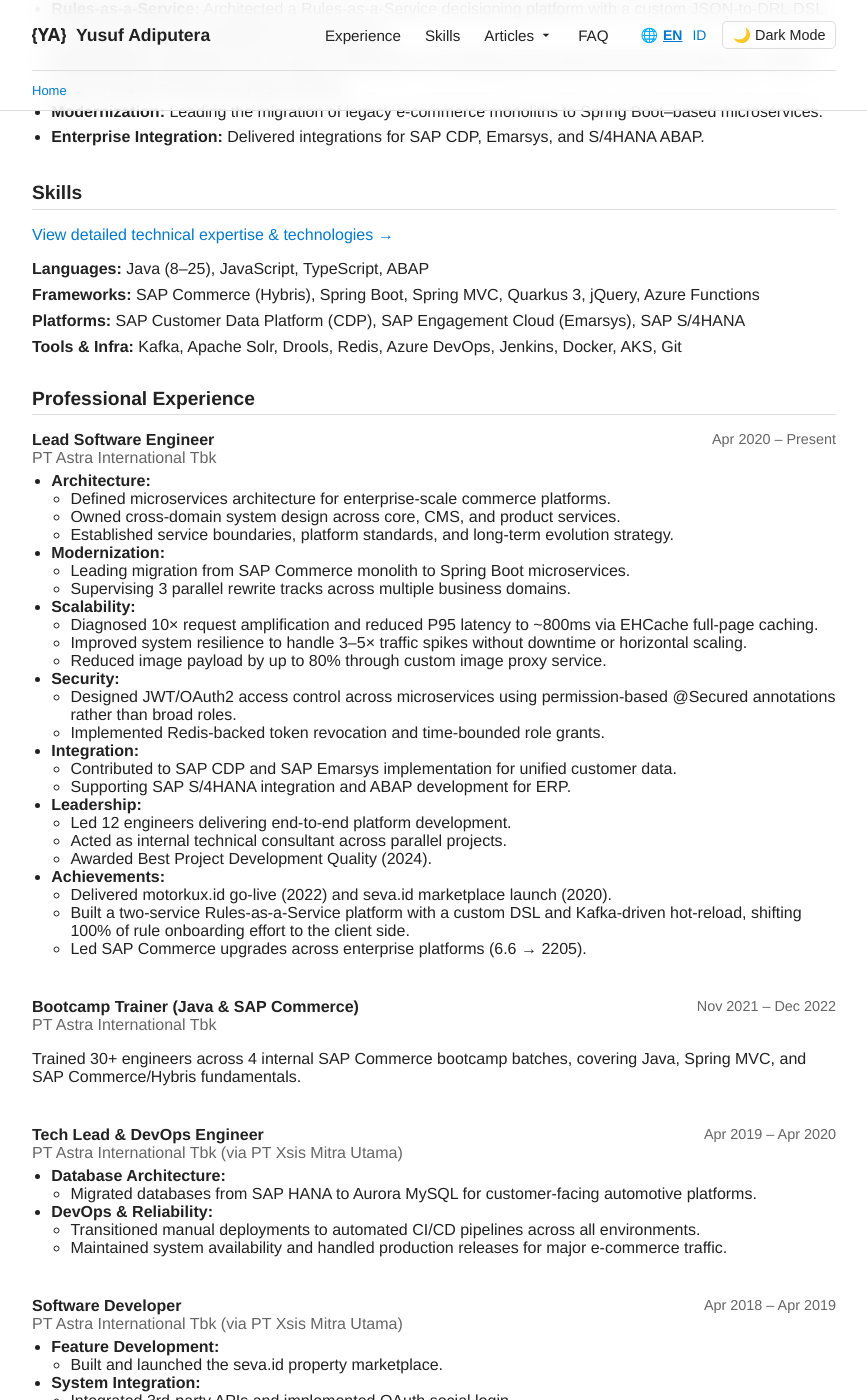
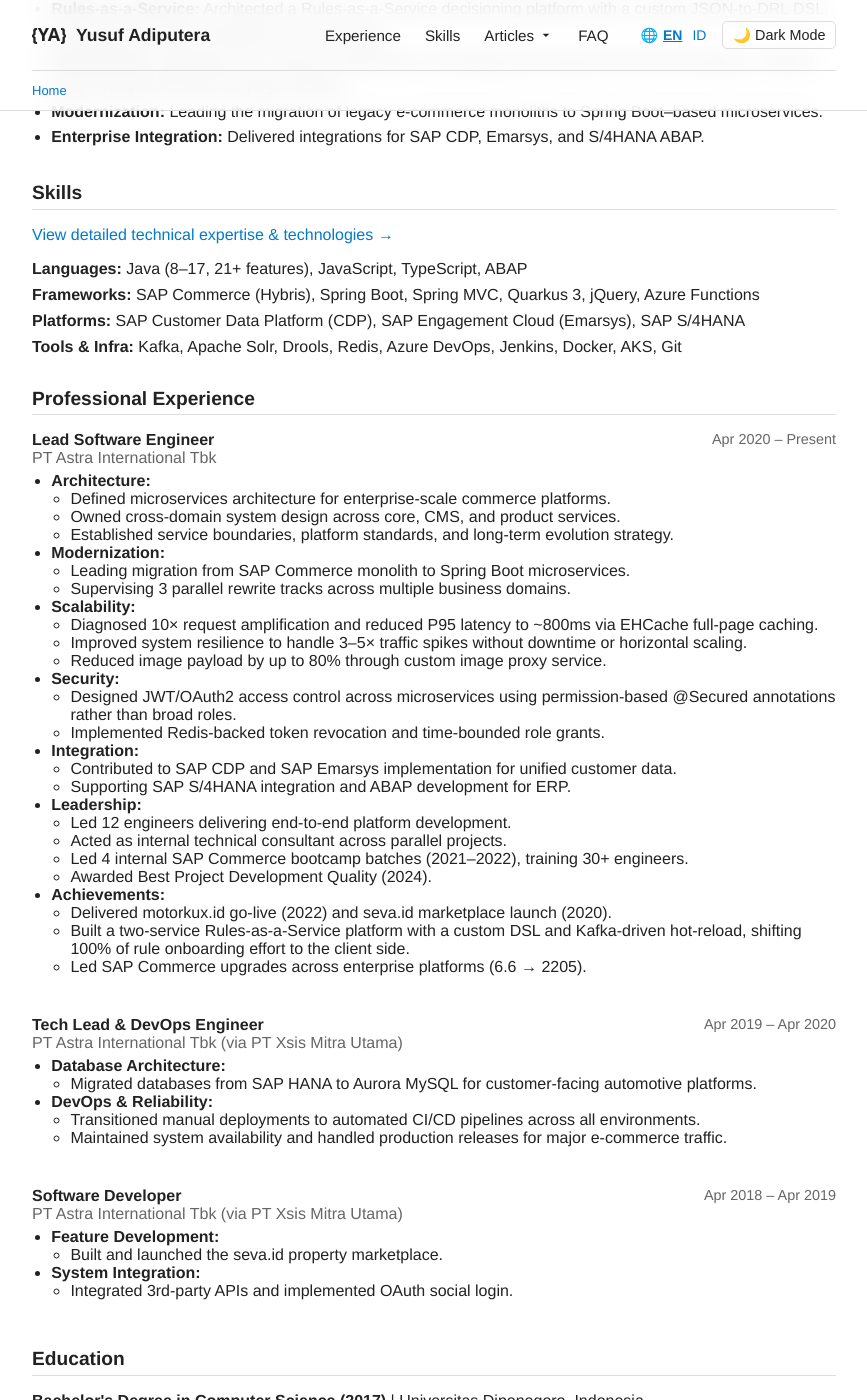
Before and after one commit to adiputera/adiputera.github.io, a Jekyll site: the page built from index.html, in a window 1280 px wide and 1400 px high, scrolled down 841 px. Shown: the whole window, without its empty margins (206-1073 px from the left). Built offline with Jekyll 4.4.1, drawn with Linux system fonts in a browser that asks for light colours.

Commit message:
Remove bootcamp trainer

```diff
--- a/_data/en.yml
+++ b/_data/en.yml
@@ -125,10 +125,10 @@
   - "Led the engineering teams for motorkux.id (2021–Present) and seva.id marketplace (2019–2021)"
   - "Contributed to the core development of the seva.id property platform (2018–2019)"
   - "Received the internal \"Best Project Development Quality\" award (2024)"
-  - "Diagnosed 10× request amplification on SAP Commerce Accelerator via Datadog (20–30 inbound RPS saturating 200–300 internal ops/sec). Implemented EHCache full-page caching, reducing internal operations by ~85% and P95 latency from 2.1s to ~800ms, enabling 3–5× traffic absorption without horizontal scaling."
+  - "Diagnosed 10× request amplification on SAP Commerce Accelerator via Datadog (20–30 inbound RPS saturating 200–300 internal ops/sec). Implemented EHCache full-page caching, reducing internal operations by ~70-85% and P95 latency from 2.1s to ~800ms, enabling 3–5× traffic absorption without horizontal scaling."
   - "Integrated SAP Customer Data Platform (CDP) and SAP Emarsys for unified customer profiles and marketing (2025)"
   - "Contributed to SAP S/4HANA ERP integrations using ABAP (Ongoing)"
-  - "Designed and implemented a comprehensive Role-Based Access Control (RBAC) framework to govern service-level authorization and secure access lifecycles."
+  - "Designed and implemented a comprehensive permission-based authorization framework (fine-grained PBAC on top of role assignment) to govern service-level authorization and secure access lifecycles."
   - "Built a custom image proxy service to dramatically reduce payload sizes and bandwidth (2024)"
   - "Architected a two-service Rules-as-a-Service decisioning platform with a custom JSON-to-DRL DSL. Enabled Kafka-driven hot-reload of business rules with zero backend development required for new rules, shifting all integration effort to the client side."
   - "Developed location-based custom promotion modules in SAP Commerce (2023)"
@@ -198,7 +198,7 @@
       <h4>Scalability &amp; Performance Engineering</h4>
       <ul>
         <li>Diagnosed 10× request amplification on SAP Commerce Accelerator via Datadog (20–30 inbound RPS to 200–300 internal ops/sec).</li>
-        <li>Implemented EHCache full-page caching with selective invalidation, reducing internal operations by ~85% and P95 latency from 2.1s to ~800ms.</li>
+        <li>Implemented EHCache full-page caching with selective invalidation, reducing internal operations by ~70-85% and P95 latency from 2.1s to ~800ms.</li>
         <li>Improved system resilience to handle 3–5× traffic spikes without downtime or horizontal scaling.</li>
         <li>Reduced image payload size by up to 80% through custom image proxy service.</li>
         <li>Optimized storefront performance via CMS lazy loading and rendering improvements.</li>
@@ -231,25 +231,12 @@
       <ul>
         <li>Delivered <strong>motorkux.id</strong> go-live (2022) and <strong>seva.id marketplace</strong> launch (2020) with payment, shipping, and 3rd-party integrations.</li>
         <li>Architected a two-service Rules-as-a-Service decisioning platform (Publishing Service & Evaluation Service) with a custom JSON-to-DRL DSL and Kafka-driven hot-reload, eliminating backend development for new rules.</li>
-        <li>Architected the platform and led initial team implementation, then took over hands-on engineering ownership to drive detailed enhancements (operator taxonomy, collection quantifiers, multi-object semantics, hot-reload mechanism) to production readiness.</li>
+        <li>Selected to personally drive the rules engine refinement phase given its strategic importance — owning operator taxonomy, collection quantifiers, multi-object semantics, and hot-reload mechanism through to production.</li>
         <li>Led multiple SAP Commerce upgrades across enterprise platforms (seva.id, auto2000, motorkux.id - versions 6.6 → 2205).</li>
         <li>Developed custom promotion engine supporting location-based quota without coupon dependency.</li>
       </ul>
 
       <p><strong>Technology Stack:</strong> Java, Spring Boot, Spring MVC, Microservices Architecture, SAP Commerce (Hybris), Drools, EHCache, Kafka, Redis, SAP CDP, SAP Emarsys, SAP S/4HANA, Azure DevOps, Jenkins, Docker, AKS, Azure Function App, TypeScript.</p>
-
-  - title: "Bootcamp Trainer"
-    company: "PT Astra International Tbk"
-    logo: "images/astra.svg"
-    logo_alt: "PT Astra International Tbk Logo"
-    start_date: "2021-11"
-    start_display: "Nov 2021"
-    end_date: "2022-12"
-    end_display: "Dec 2022"
-    duration: "Nov 2021 - Dec 2022"
-    description_html: |
-      <p>Trained 30+ engineers across 4 internal SAP Commerce bootcamp batches, covering Java, Spring MVC, and SAP Commerce/Hybris fundamentals.</p>
-      <p class="tech-stack"><strong>Technology Stack:</strong> Java, Spring MVC, SAP Commerce (Hybris)</p>
 
   - title: "Tech Lead & DevOps Engineer"
     company: "PT Astra International Tbk (via PT Xsis Mitra Utama)"
--- a/_data/id.yml
+++ b/_data/id.yml
@@ -125,10 +125,10 @@
   - "Memimpin tim engineering untuk pengembangan motorkux.id (2021–Sekarang) dan seva.id marketplace (2019–2021)"
   - "Berkontribusi pada pengembangan inti platform seva.id property (2018–2019)"
   - "Menerima penghargaan internal \"Best Project Development Quality\" (2024)"
-  - "Mendiagnosis amplifikasi permintaan 10× pada SAP Commerce Accelerator melalui Datadog (20–30 RPS inbound hingga memenuhi 200–300 operasi internal/detik). Mengimplementasikan full-page caching EHCache, mengurangi operasi internal sebesar ~85% dan latensi P95 dari 2,1 detik menjadi ~800ms, memungkinkan penyerapan trafik 3–5× tanpa penskalaan horizontal."
+  - "Mendiagnosis amplifikasi permintaan 10× pada SAP Commerce Accelerator melalui Datadog (20–30 RPS inbound hingga memenuhi 200–300 operasi internal/detik). Mengimplementasikan full-page caching EHCache, mengurangi operasi internal sebesar ~70-85% dan latensi P95 dari 2,1 detik menjadi ~800ms, memungkinkan penyerapan trafik 3–5× tanpa penskalaan horizontal."
   - "Mengintegrasikan SAP Customer Data Platform (CDP) dan SAP Emarsys untuk profil pelanggan dan pemasaran terpadu (2025)"
   - "Mendukung integrasi SAP S/4HANA ERP menggunakan ABAP (Sedang Berlangsung)"
-  - "Merancang dan mengimplementasikan kerangka kerja Role-Based Access Control (RBAC) yang komprehensif untuk mengatur otorisasi level layanan dan siklus akses yang aman."
+  - "Merancang dan mengimplementasikan kerangka kerja otorisasi berbasis izin (PBAC fine-grained di atas penugasan peran) untuk mengatur otorisasi level layanan dan siklus akses yang aman."
   - "Membangun layanan proxy gambar kustom untuk mengurangi ukuran payload dan bandwidth (2024)"
   - "Merancang platform keputusan Rules-as-a-Service dengan arsitektur dua layanan dan DSL JSON-to-DRL kustom. Memungkinkan hot-reload aturan bisnis berbasis Kafka tanpa memerlukan pengembangan backend untuk aturan baru, mengalihkan 100% upaya integrasi ke sisi klien."
   - "Mengembangkan modul promosi kustom berbasis lokasi di SAP Commerce (2023)"
@@ -198,7 +198,7 @@
       <h4>Skalabilitas &amp; <i>Performance Engineering</i></h4>
       <ul>
         <li>Mendiagnosis amplifikasi permintaan 10× pada SAP Commerce Accelerator melalui Datadog (20–30 RPS inbound hingga 200–300 operasi internal/detik).</li>
-        <li>Mengimplementasikan <i>full-page caching</i> EHCache dengan invalidasi selektif, mengurangi operasi internal sebesar ~85% dan latensi P95 dari 2,1 detik menjadi ~800ms.</li>
+        <li>Mengimplementasikan <i>full-page caching</i> EHCache dengan invalidasi selektif, mengurangi operasi internal sebesar ~70-85% dan latensi P95 dari 2,1 detik menjadi ~800ms.</li>
         <li>Meningkatkan ketahanan sistem untuk menangani lonjakan <i>traffic</i> 3–5× tanpa <i>downtime</i> atau penskalaan horizontal.</li>
         <li>Mengurangi ukuran <i>payload</i> gambar hingga 80% melalui layanan <i>image proxy</i> kustom.</li>
         <li>Mengoptimalkan kinerja <i>storefront</i> melalui <i>CMS lazy loading</i> dan perbaikan <i>rendering</i>.</li>
@@ -231,25 +231,12 @@
       <ul>
         <li>Meluncurkan <strong>motorkux.id</strong> go-live (2022) dan <strong>seva.id marketplace</strong> (2020) dengan integrasi pembayaran, pengiriman, dan pihak ketiga.</li>
         <li>Merancang platform keputusan Rules-as-a-Service (Publishing Service & Evaluation Service) dengan DSL JSON-to-DRL kustom dan <i>hot-reload</i> berbasis Kafka, menghilangkan pengembangan <i>backend</i> untuk aturan baru.</li>
-        <li>Merancang platform dan memimpin implementasi awal oleh tim, kemudian mengambil alih kepemilikan teknis (<i>hands-on</i>) untuk mendorong peningkatan terperinci (taksonomi operator, kuantifier koleksi, semantik multi-objek, mekanisme <i>hot-reload</i>) hingga siap produksi.</li>
+        <li>Terpilih untuk memimpin langsung fase penyempurnaan rules engine karena kepentingan strategisnya — mengelola taksonomi operator, kuantifier koleksi, semantik multi-objek, dan mekanisme hot-reload hingga siap produksi.</li>
         <li>Memimpin beberapa <i>upgrade</i> SAP Commerce di seluruh platform enterprise (seva.id, auto2000, motorkux.id - versi 6.6 → 2205).</li>
         <li>Mengembangkan <i>promotion engine</i> kustom yang mendukung kuota berbasis lokasi tanpa ketergantungan kupon.</li>
       </ul>
 
       <p class="tech-stack"><strong>Technology Stack:</strong> Java, Spring Boot, Spring MVC, Microservices Architecture, SAP Commerce (Hybris), Drools, EHCache, Kafka, Redis, SAP CDP, SAP Emarsys, SAP S/4HANA, Azure DevOps, Jenkins, Docker, AKS, Azure Function App, TypeScript.</p>
-
-  - title: "Bootcamp Trainer"
-    company: "PT Astra International Tbk"
-    logo: "images/astra.svg"
-    logo_alt: "PT Astra International Tbk Logo"
-    start_date: "2021-11"
-    start_display: "Nov 2021"
-    end_date: "2022-12"
-    end_display: "Des 2022"
-    duration: "Nov 2021 - Des 2022"
-    description_html: |
-      <p>Melatih 30+ engineer di 4 batch internal SAP Commerce bootcamp, mencakup Java, Spring MVC, dan SAP Commerce/Hybris fundamental.</p>
-      <p class="tech-stack"><strong>Technology Stack:</strong> Java, Spring MVC, SAP Commerce (Hybris)</p>
 
   - title: "Tech Lead & DevOps Engineer"
     company: "PT Astra International Tbk (via PT Xsis Mitra Utama)"
--- a/_data/short_en.yml
+++ b/_data/short_en.yml
@@ -31,7 +31,7 @@
     text: "Delivered integrations for SAP CDP, Emarsys, and S/4HANA ABAP."
 skills:
   - category: "Languages"
-    items: "Java (8–25), JavaScript, TypeScript, ABAP"
+    items: "Java (8–17, 21+ features), JavaScript, TypeScript, ABAP"
   - category: "Frameworks"
     items: "SAP Commerce (Hybris), Spring Boot, Spring MVC, Quarkus 3, jQuery, Azure Functions"
   - category: "Platforms"
@@ -69,16 +69,14 @@
         list:
           - "Led 12 engineers delivering end-to-end platform development."
           - "Acted as internal technical consultant across parallel projects."
+          - "Led 4 internal SAP Commerce bootcamp batches (2021–2022), training 30+ engineers."
           - "Awarded Best Project Development Quality (2024)."
       - label: "Achievements"
         list:
           - "Delivered motorkux.id go-live (2022) and seva.id marketplace launch (2020)."
           - "Built a two-service Rules-as-a-Service platform with a custom DSL and Kafka-driven hot-reload, shifting 100% of rule onboarding effort to the client side."
           - "Led SAP Commerce upgrades across enterprise platforms (6.6 → 2205)."
-  - title: "Bootcamp Trainer (Java & SAP Commerce)"
-    company: "PT Astra International Tbk"
-    duration: "Nov 2021 – Dec 2022"
-    description: "Trained 30+ engineers across 4 internal SAP Commerce bootcamp batches, covering Java, Spring MVC, and SAP Commerce/Hybris fundamentals."
+
   - title: "Tech Lead & DevOps Engineer"
     company: "PT Astra International Tbk (via PT Xsis Mitra Utama)"
     duration: "Apr 2019 – Apr 2020"
--- a/_data/short_id.yml
+++ b/_data/short_id.yml
@@ -31,7 +31,7 @@
     text: "Memberikan integrasi untuk SAP CDP, Emarsys, dan S/4HANA ABAP."
 skills:
   - category: "Bahasa"
-    items: "Java (8–25), JavaScript, TypeScript, ABAP"
+    items: "Java (8–17, fitur 21+), JavaScript, TypeScript, ABAP"
   - category: "Framework"
     items: "SAP Commerce (Hybris), Spring Boot, Spring MVC, Quarkus 3, jQuery, Azure Functions"
   - category: "Platform"
@@ -69,16 +69,14 @@
         list:
           - "Memimpin 12 engineers dalam pengembangan platform secara end-to-end."
           - "Berperan sebagai konsultan teknis internal lintas proyek paralel."
+          - "Memimpin 4 angkatan bootcamp internal SAP Commerce (2021–2022), melatih lebih dari 30 engineer."
           - "Menerima penghargaan Best Project Development Quality (2024)."
       - label: "Pencapaian"
         list:
           - "Meluncurkan motorkux.id go-live (2022) dan seva.id marketplace (2020)."
           - "Membangun platform Rules-as-a-Service dengan arsitektur dua layanan, DSL kustom, dan hot-reload Kafka, mengalihkan 100% upaya onboarding aturan ke sisi klien."
           - "Memimpin upgrade SAP Commerce di seluruh platform enterprise (6.6 → 2205)."
-  - title: "Pelatih Bootcamp (Java & SAP Commerce)"
-    company: "PT Astra International Tbk"
-    duration: "Nov 2021 – Des 2022"
-    description: "Melatih 30+ engineer di 4 batch internal SAP Commerce bootcamp, mencakup dasar-dasar Java, Spring MVC, dan SAP Commerce/Hybris."
+
   - title: "Tech Lead & DevOps Engineer"
     company: "PT Astra International Tbk (via PT Xsis Mitra Utama)"
     duration: "Apr 2019 – Apr 2020"
```
